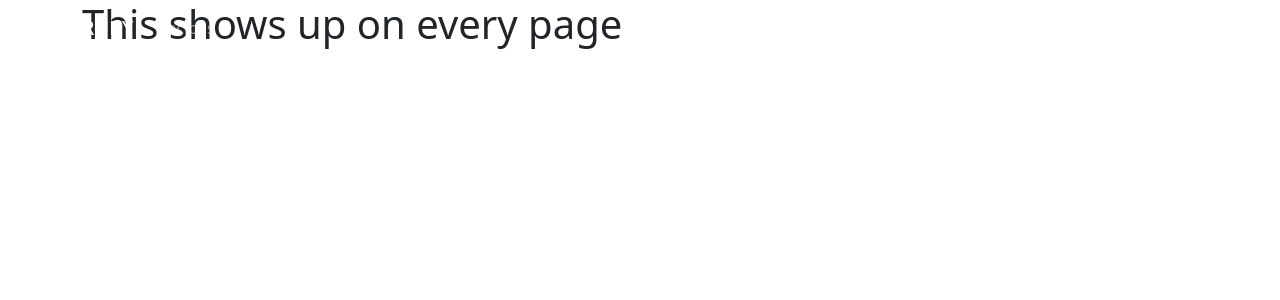
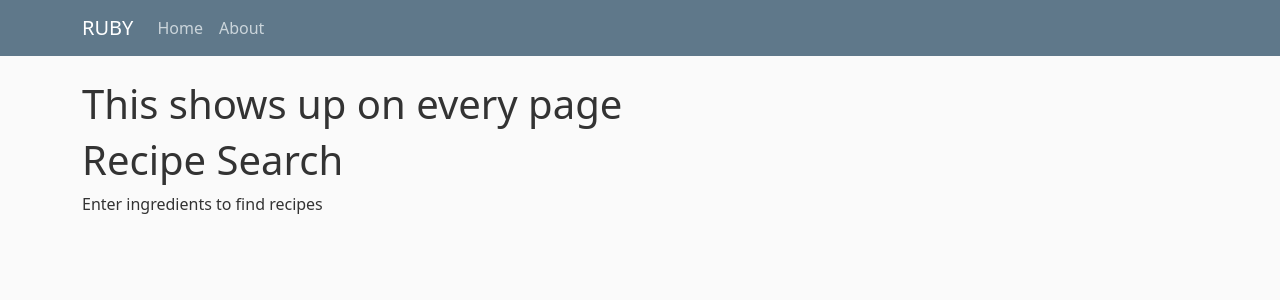
Before and after one commit to Ruby-Project-SEO/Ruby, a Flask app: page /recipe in a window 1280 px wide. Shown: the top 300 px of the page. Run offline with Flask 3, Linux system fonts and the light colour scheme.

Commit message:
Added the navbar in layout.html, fixed login.html to have its own specific classes for styling, added a basic recipe.html webpage, added the styling for navbar in styles.css, add a gitignore file

```diff
--- a/static/styles.css
+++ b/static/styles.css
@@ -1,3 +1,4 @@
+/* Styling for login.html */
 
 @import url('https://fonts.googleapis.com/css2?family=Cormorant+Garamond:ital,wght@0,300..700;1,300..700&family=Poppins:ital,wght@0,100;0,200;0,300;0,400;0,500;0,600;0,700;0,800;0,900;1,100;1,200;1,300;1,400;1,500;1,600;1,700;1,800;1,900&display=swap');
 
@@ -27,11 +28,12 @@
     font-weight: 700;
 }
 
-body {
+.login-page {
     display: flex;
     justify-content: center;
     align-items: center;
     min-height: 100vh;
+    margin-top: -5rem;
     background:
       linear-gradient(135deg, rgba(3, 105, 161, 0.95), rgba(14, 165, 233, 0.75)),
       url("../static/images/493624.jpg") no-repeat;
@@ -145,3 +147,82 @@ body {
 .register-link p a:hover {
     text-decoration: underline;
 }
+
+/* Code from Main.css for layout.html (AKA NavBar) */
+
+body {
+    background: #fafafa;
+    color: #333333;
+    margin-top: 5rem;
+}
+
+.bg-steel {
+    background-color: #5f788a;
+}
+
+.site-header .navbar-nav .nav-link {
+    color: #cbd5db;
+}
+
+.site-header .navbar-nav .nav-link:hover {
+    color: #ffffff;
+}
+
+.site-header .navbar-nav .nav-link.active {
+    font-weight: 500;
+}
+
+.content-section {
+    background: #ffffff;
+    padding: 10px 20px;
+    border: 1px solid #dddddd;
+    border-radius: 3px;
+    margin-bottom: 20px;
+}
+
+.article-title {
+    color: #444444;
+}
+
+.article-title:hover {
+    color: #428bca;
+    text-decoration: none;
+}
+
+.article-content {
+    white-space: pre-line;
+}
+
+.article-img {
+    height: 65px;
+    width: 65px;
+    margin-right: 16px;
+}
+
+.article-metadata {
+    padding-bottom: 1px;
+    margin-bottom: 4px;
+    border-bottom: 1px solid #e3e3e3;
+}
+
+.article-metadata a:hover {
+    color: #333;
+    text-decoration: none;
+}
+
+.article-svg {
+    width: 25px;
+    height: 25px;
+    vertical-align: middle;
+}
+
+.account-img {
+    height: 125px;
+    width: 125px;
+    margin-right: 20px;
+    margin-bottom: 16px;
+}
+
+.account-heading {
+    font-size: 2.5rem;
+}
--- a/templates/layout.html
+++ b/templates/layout.html
@@ -1,13 +1,13 @@
 <!DOCTYPE html>
 <html>
 <head>
-<!-- Required Meta Tags -->
+<!-- Required meta tags -->
     <meta charset="utf-8">
     <meta name="viewport" content="width=device-width, initial-scale=1">
 
     <!-- Bootstrap CSS -->
     <link href="https://cdn.jsdelivr.net/npm/bootstrap@5.0.2/dist/css/bootstrap.min.css" rel="stylesheet" integrity="sha384-EVSTQN3/azprG1Anm3QDgpJLIm9Nao0Yz1ztcQTwFspd3yD65VohhpuuCOmLASjC" crossorigin="anonymous">
-    <link rel="stylesheet" type="text/css" href="{{ url_for('static', filename='main.css') }}">
+    <link rel="stylesheet" type="text/css" href="{{ url_for('static', filename='styles.css') }}">
 </head>
 <body>
   <header class="site-header">
@@ -19,7 +19,8 @@
         </button>
         <div class="collapse navbar-collapse" id="navbarToggle">
           <div class="navbar-nav mr-auto">
-                        <a class="nav-item nav-link" href="/recipe">Recipes</a>
+            <a class="nav-item nav-link" href="/">Home</a>
+            <a class="nav-item nav-link" href="/about">About</a>
           </div>
         </div>
       </div>
--- a/templates/login.html
+++ b/templates/login.html
@@ -13,6 +13,7 @@
     <link href="https://cdn.boxicons.com/3.0.8/fonts/brands/boxicons-brands.min.css" rel="stylesheet">
 </head>
 <body>
+    <div class="login-page">
         <div class="login-container">
             <div class="login-title">
                 <h1> Welcome, Wellness App</h1>
@@ -40,5 +41,6 @@
                 </form>
             </div>
         </div>
+    </div>
 </body>
 </html>
--- a/templates/recipe.html
+++ b/templates/recipe.html
@@ -1,4 +1,12 @@
 {% extends "layout.html" %}
+
 {% block content %}
+<div class="recipe-page">
 
+    <section class="recipe-hero">
+        <h1>Recipe Search</h1>
+        <p>Enter ingredients to find recipes</p>
+    </section>
+
+</div>
 {% endblock content %}
```
Also changed, not shown: 1 other file. Lines whose indentation alone changed are shown as unchanged.
